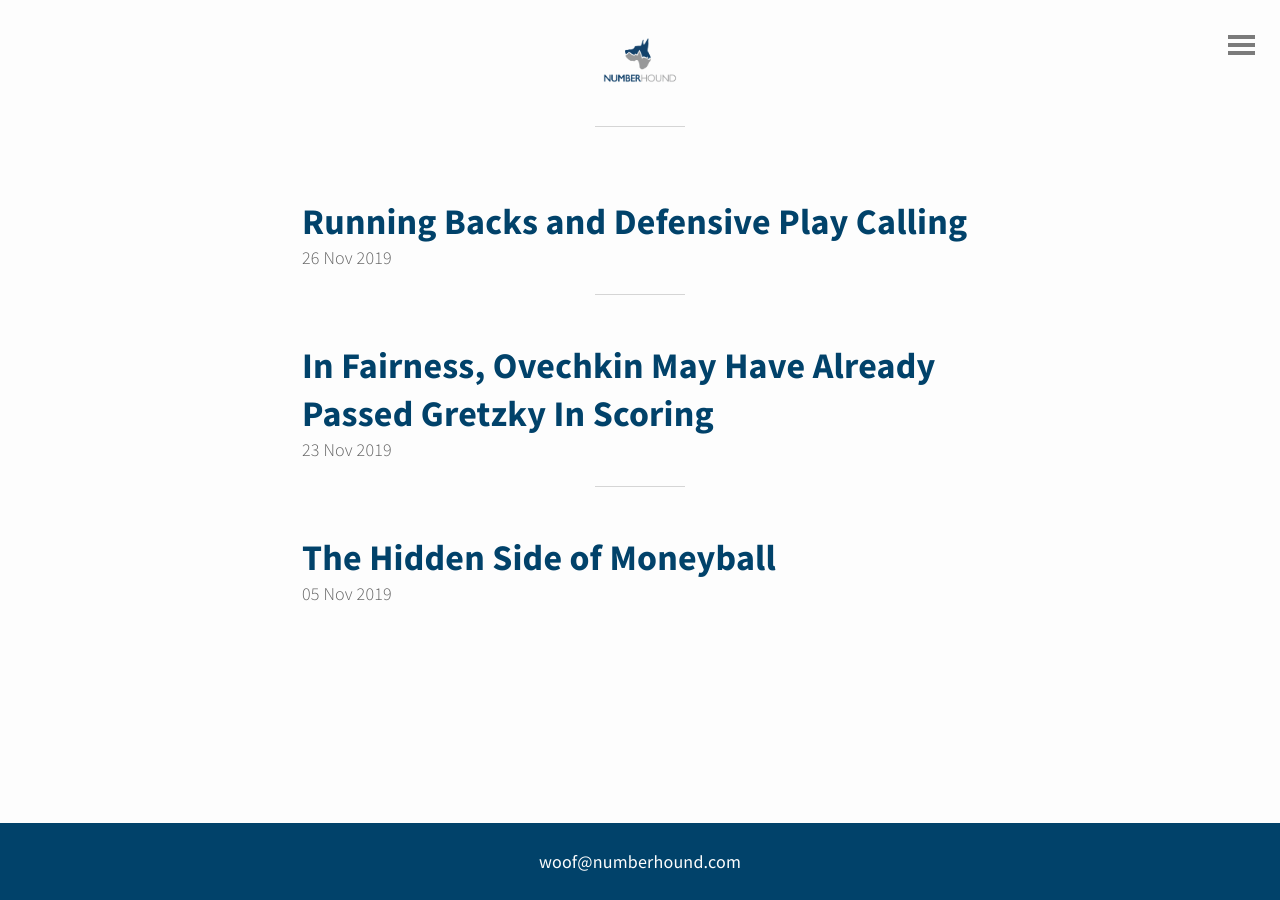
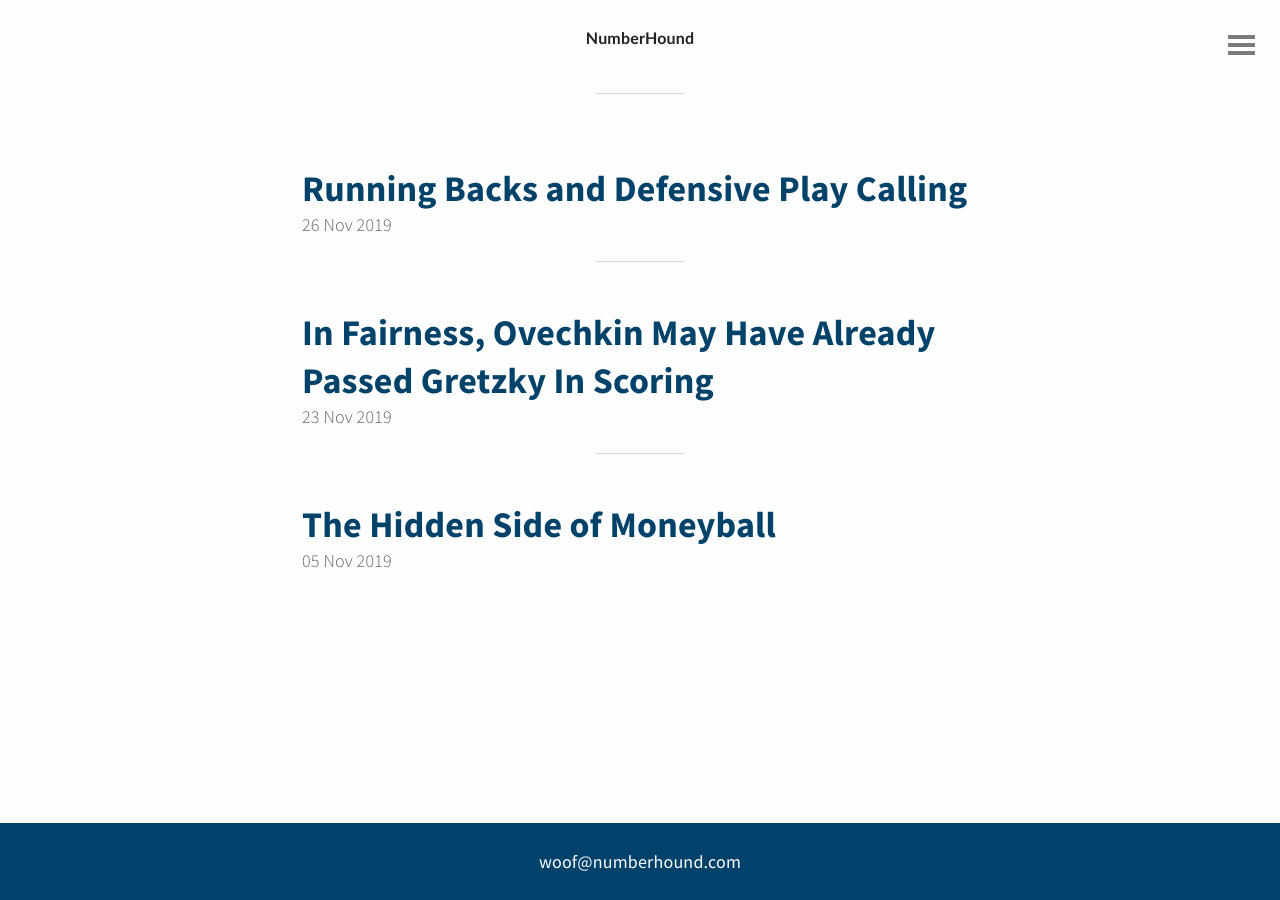
Before and after one commit to NumberHound/web, a Jekyll site: the page built from index.html, in a window 1280 px wide. Built offline with Jekyll 4.4.1, drawn with Linux system fonts in a browser that asks for light colours; the list of posts is cut into pages by our own code.

Commit message:
Update header.html

```diff
--- a/_includes/header.html
+++ b/_includes/header.html
@@ -1,6 +1,8 @@
 <header id="header">
 	<a href="https://numberhound.com/">
 
-<img src="{{ "/img/stacked logo colour.png" | prepend: site.baseurl | replace: '//', '/' }}" alt="NumberHound">
+<p style = "font-family: Gill Sans,Gill Sans MT;font-size:16px;">
+        NumberHound
+      </p>
 	</a>
 </header>
```
